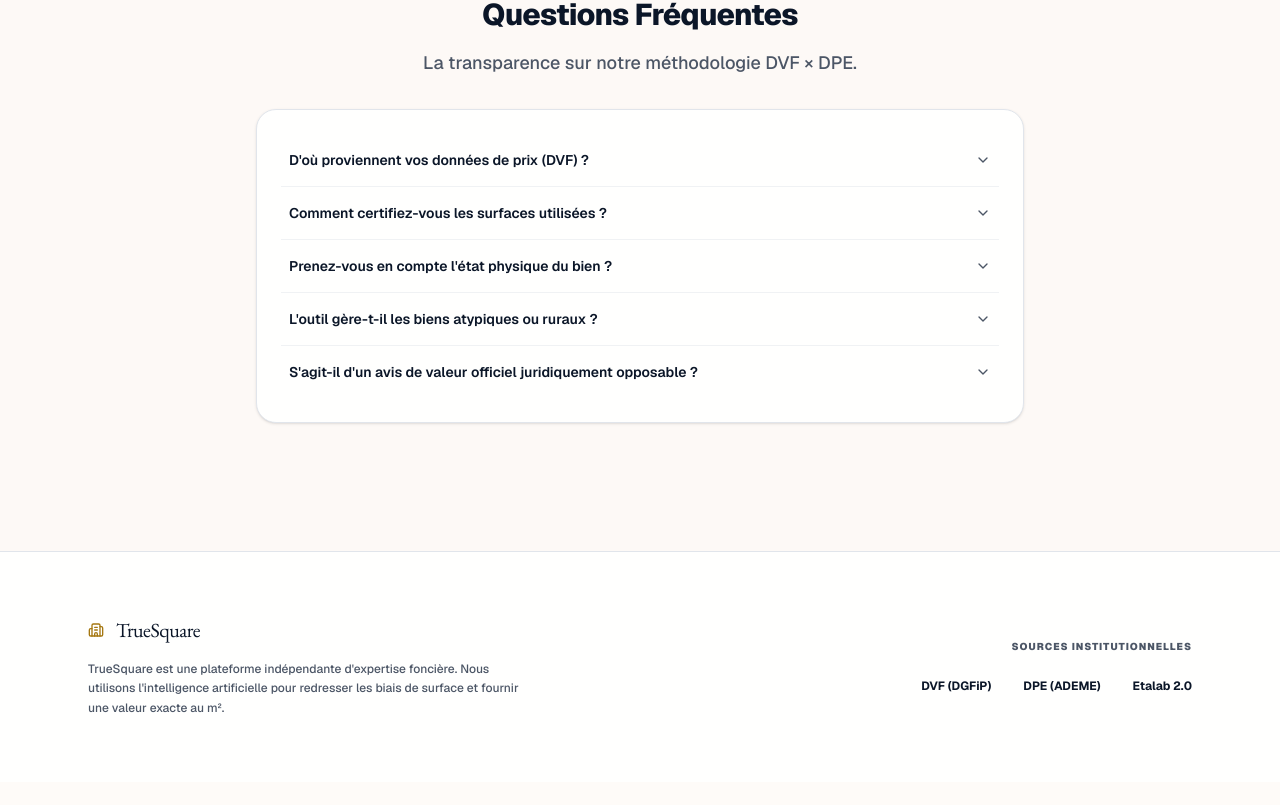
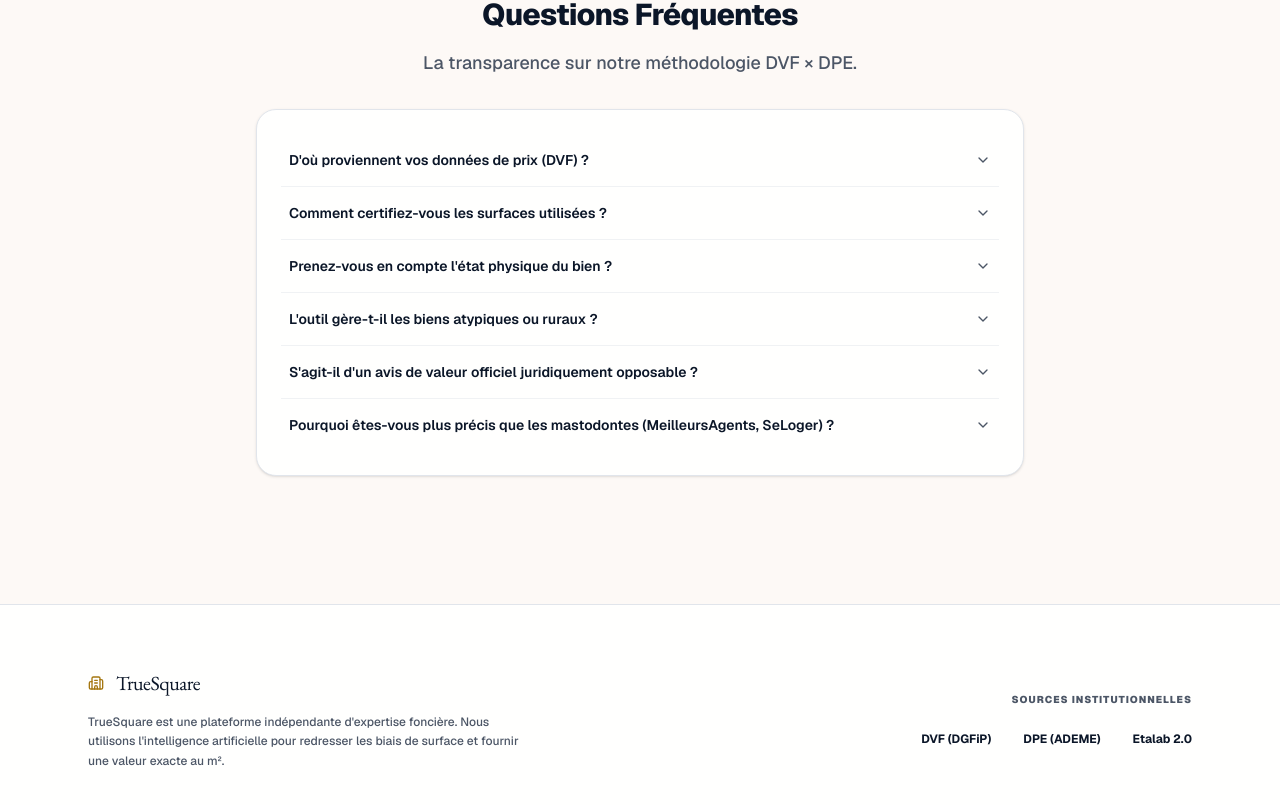
Before and after one commit to lesaffrejb-beep/valo-immo, a Next.js app: page / in a window 1280 px wide. Shown: the part 1316-2121 px from the top of the page. Before the commit the page ends 2098 px from the top, so only its background shows below. Built offline with nearby package versions, Linux system fonts and the light colour scheme.

Commit message:
Mise à jour de la documentation (README, ROADMAP) et ajout de l'avantage concurrentiel dans la FAQ

```diff
--- a/src/components/FAQ.tsx
+++ b/src/components/FAQ.tsx
@@ -26,6 +26,10 @@ const faqs = [
     {
         question: "S'agit-il d'un avis de valeur officiel juridiquement opposable ?",
         answer: "Non. TrueSquare fournit une estimation statistique indicative pour appuyer vos rendez-vous commerciaux. Elle ne constitue en aucun cas une expertise officielle ou un avis de valeur contractuel pouvant être utilisé dans des litiges judiciaires ou déclarations fiscales."
+    },
+    {
+        question: "Pourquoi êtes-vous plus précis que les mastodontes (MeilleursAgents, SeLoger) ?",
+        answer: "Ces plateformes utilisent une approche macro-économique généraliste diluée sur toute la France. Notre philosophie est 100% hyper-locale et concentrée sur le Maine-et-Loire (49). Nous croisons les ventes DVF avec des « signaux faibles » que ces mastodontes ignorent : Plan Local d'Urbanisme intercommunal (PLUi) d'Angers, temps de trajet piéton vers le Tramway B/C, ou encore cartes de nuisances sonores (Lden). Cela vous offre une précision chirurgicale et un storytelling imparable en rendez-vous."
     }
 ];
 
```
Also changed, not shown: 2 other files (tests, documents, lock files or other folders).
